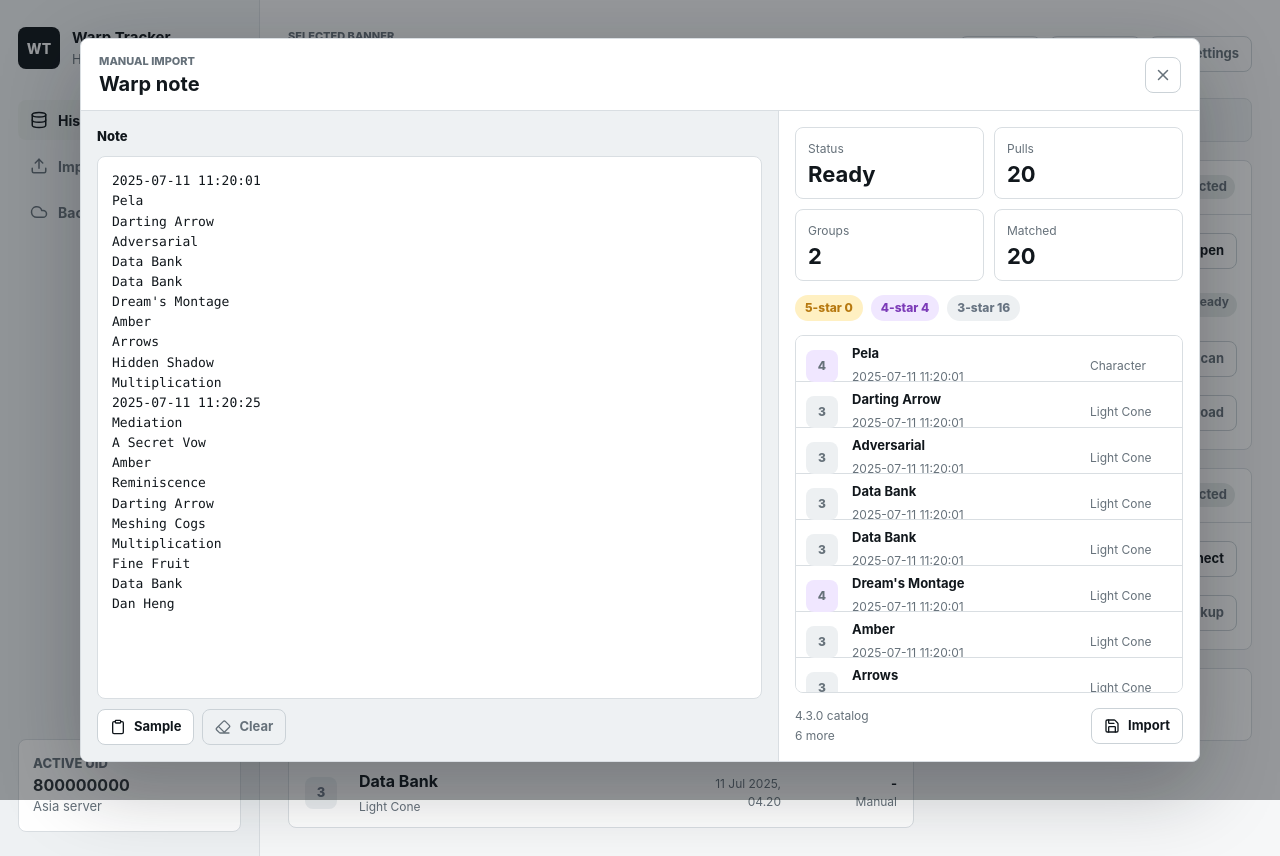
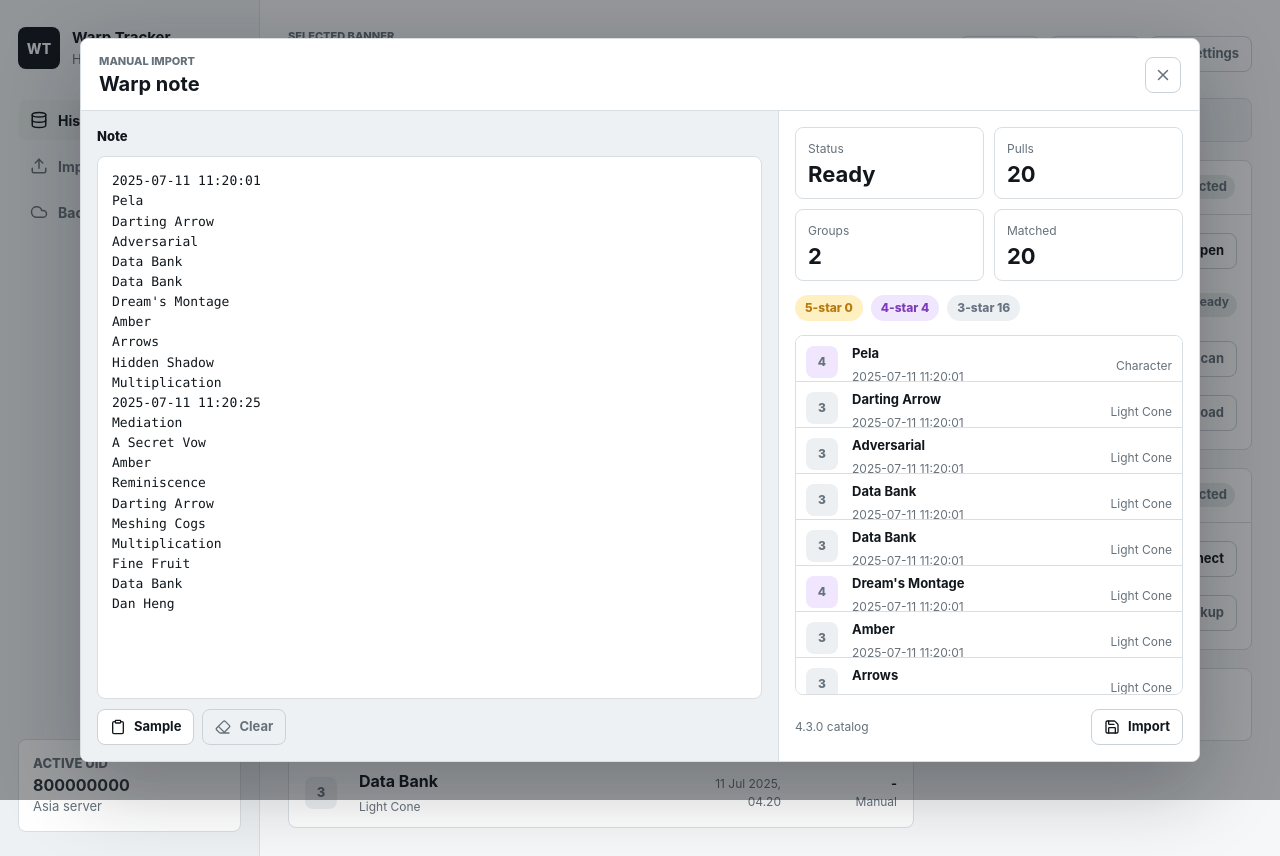
Before and after one commit to virtual-miku/miku-warp, a React (Vite) app: page / in a window 1280 px wide. Both pictures are taken after a click on the button "Open". Built offline with nearby package versions, Linux system fonts and the light colour scheme.

Commit message:
fix: improve manual import preview

```diff
--- a/src/app/App.css
+++ b/src/app/App.css
@@ -478,8 +478,8 @@
 .manual-import-editor,
 .manual-import-preview {
   min-width: 0;
+  min-height: 0;
   padding: 16px;
-  overflow: auto;
 }
 
 .manual-import-editor {
@@ -488,6 +488,7 @@
   gap: 10px;
   border-right: 1px solid var(--border);
   background: var(--panel-bg);
+  overflow: hidden;
 }
 
 .field-label {
@@ -498,7 +499,9 @@
 
 .manual-note-input {
   width: 100%;
-  min-height: 420px;
+  height: 100%;
+  min-height: 0;
+  overflow: auto;
   resize: none;
   padding: 14px;
   border: 1px solid var(--border);
@@ -517,9 +520,10 @@
 }
 
 .manual-import-preview {
-  display: grid;
-  align-content: start;
+  display: flex;
+  flex-direction: column;
   gap: 14px;
+  overflow: hidden;
 }
 
 .manual-summary-grid {
@@ -592,6 +596,20 @@
   overflow: hidden;
 }
 
+.manual-issue-list {
+  flex: 0 1 auto;
+  max-height: 128px;
+  overflow-y: auto;
+}
+
+.manual-preview-table {
+  align-content: start;
+  flex: 1 1 auto;
+  min-height: 164px;
+  overflow-x: hidden;
+  overflow-y: auto;
+}
+
 .manual-issue-row,
 .manual-preview-row {
   min-height: 46px;
@@ -643,8 +661,13 @@
 }
 
 .manual-preview-row {
-  grid-template-columns: 36px minmax(0, 1fr) 82px;
+  grid-template-columns: 36px minmax(0, 1fr) minmax(84px, max-content);
   background: var(--surface);
+}
+
+.manual-preview-row .warp-rarity {
+  align-self: start;
+  margin-top: 2px;
 }
 
 .manual-preview-row:last-child,
@@ -661,6 +684,12 @@
   white-space: nowrap;
 }
 
+.manual-preview-type {
+  align-self: center;
+  text-align: right;
+  white-space: nowrap;
+}
+
 .manual-preview-empty {
   min-height: 52px;
   display: grid;
@@ -670,6 +699,7 @@
 }
 
 .manual-import-footer {
+  flex: 0 0 auto;
   display: flex;
   align-items: center;
   justify-content: space-between;
@@ -712,6 +742,7 @@
 
   .manual-import-grid {
     grid-template-columns: 1fr;
+    grid-template-rows: minmax(260px, 1fr) minmax(320px, 1fr);
   }
 
   .manual-import-editor {
--- a/src/features/import/components/ManualImportDialog.tsx
+++ b/src/features/import/components/ManualImportDialog.tsx
@@ -44,7 +44,7 @@ export function ManualImportDialog({
   const status = getManualImportStatus(preview)
   const statusLabel = getManualImportStatusLabel(status)
   const rarityCounts = getManualImportRarityCounts(preview)
-  const previewRows = getManualImportPreviewRows(preview, 14)
+  const previewRows = getManualImportPreviewRows(preview, 200)
   const hasMoreRows = preview.totalPulls > previewRows.length
   const canSave = status === 'ready' && preview.totalPulls > 0 && !isSaving
 
@@ -146,7 +146,9 @@ export function ManualImportDialog({
                       <strong>{pull.item?.name ?? pull.rawName}</strong>
                       <span>{pull.groupTimestamp}</span>
                     </div>
-                    <span>{formatItemType(pull.item?.itemType)}</span>
+                    <span className="manual-preview-type">
+                      {formatItemType(pull.item?.itemType)}
+                    </span>
                   </div>
                 ))
               ) : (
--- a/src/features/persistence/data/database-status.ts
+++ b/src/features/persistence/data/database-status.ts
@@ -1,4 +1,4 @@
-import { invoke } from '@tauri-apps/api/core'
+import { invokeTauri } from './tauri-invoke'
 
 export type DatabaseDriverStatus = 'ready'
 
@@ -13,5 +13,5 @@ export type DatabaseStatus = {
 }
 
 export function getDatabaseStatus() {
-  return invoke<DatabaseStatus>('get_database_status')
+  return invokeTauri<DatabaseStatus>('get_database_status')
 }
--- a/src/features/persistence/data/manual-import-save.ts
+++ b/src/features/persistence/data/manual-import-save.ts
@@ -1,8 +1,8 @@
-import { invoke } from '@tauri-apps/api/core'
 import type {
   ManualImportDraft,
   ManualImportDraftPull,
 } from '../../import/domain/manual-import-draft'
+import { invokeTauri } from './tauri-invoke'
 
 export type ManualImportAccountInput = {
   id: string
@@ -57,7 +57,7 @@ export function toSaveManualImportDraftPayload(
 }
 
 export function saveManualImportDraft(payload: SaveManualImportDraftPayload) {
-  return invoke<SaveManualImportDraftResult>('save_manual_import_draft', {
+  return invokeTauri<SaveManualImportDraftResult>('save_manual_import_draft', {
     draft: payload,
   })
 }
--- /dev/null
+++ b/src/features/persistence/data/tauri-invoke.ts
@@ -0,0 +1,30 @@
+import { invoke as invokeCommand } from '@tauri-apps/api/core'
+
+type TauriWindow = Window & {
+  __TAURI_INTERNALS__?: {
+    invoke?: unknown
+  }
+}
+
+export function invokeTauri<T>(
+  command: string,
+  args?: Record<string, unknown>,
+): Promise<T> {
+  if (!hasTauriInvoke()) {
+    return Promise.reject(
+      new Error(
+        'Desktop runtime is not available. Run the app through Tauri before importing or saving history.',
+      ),
+    )
+  }
+
+  return invokeCommand<T>(command, args)
+}
+
+export function hasTauriInvoke() {
+  if (typeof window === 'undefined') {
+    return false
+  }
+
+  return typeof (window as TauriWindow).__TAURI_INTERNALS__?.invoke === 'function'
+}
--- a/src/features/persistence/data/warp-item-catalog-sync.ts
+++ b/src/features/persistence/data/warp-item-catalog-sync.ts
@@ -1,5 +1,5 @@
-import { invoke } from '@tauri-apps/api/core'
 import type { WarpItem } from '../../warp-history/domain/warp-item'
+import { invokeTauri } from './tauri-invoke'
 
 export type SyncWarpItemCatalogResult = {
   received: number
@@ -10,7 +10,7 @@ export type SyncWarpItemCatalogResult = {
 }
 
 export function syncWarpItemCatalog(items: WarpItem[]) {
-  return invoke<SyncWarpItemCatalogResult>('sync_warp_item_catalog', {
+  return invokeTauri<SyncWarpItemCatalogResult>('sync_warp_item_catalog', {
     items,
   })
 }
--- a/src/features/persistence/data/warp-pull-history.ts
+++ b/src/features/persistence/data/warp-pull-history.ts
@@ -1,6 +1,6 @@
-import { invoke } from '@tauri-apps/api/core'
 import type { BannerType } from '../../warp-history/domain/banner'
 import type { WarpPull } from '../../warp-history/domain/warp-pull'
+import { invokeTauri } from './tauri-invoke'
 
 export type ListWarpPullsInput = {
   accountId: string
@@ -11,5 +11,5 @@ export type ListWarpPullsInput = {
 export type PersistedWarpPull = WarpPull
 
 export function listWarpPulls(query: ListWarpPullsInput) {
-  return invoke<PersistedWarpPull[]>('list_warp_pulls', { query })
+  return invokeTauri<PersistedWarpPull[]>('list_warp_pulls', { query })
 }
```
Also changed, not shown: 1 other file (tests, documents, lock files or other folders).
